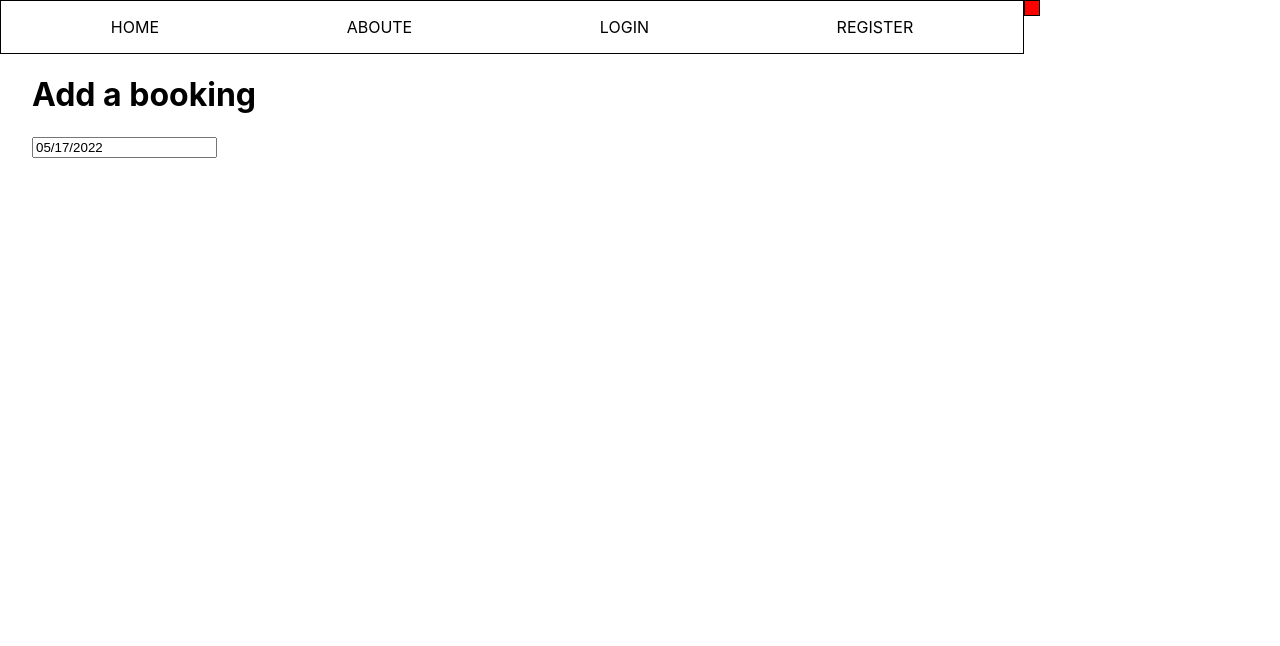
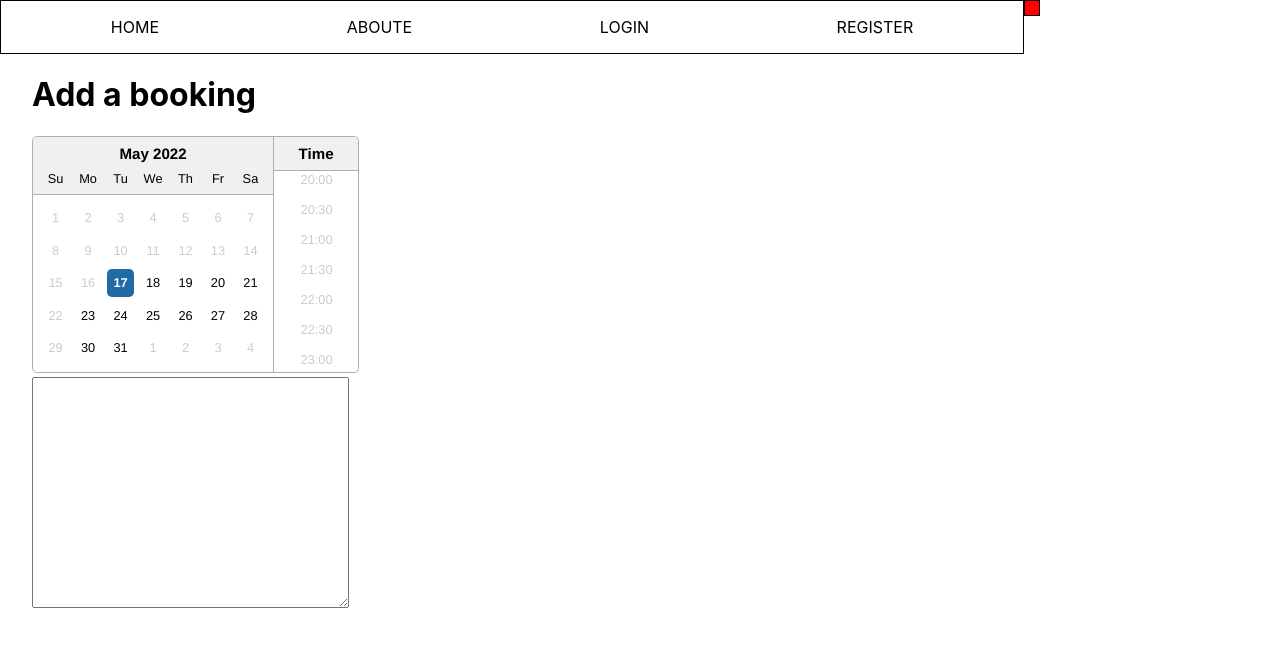
Before and after one commit to BucoTEC/booking-frontend, a Next.js app: page /bookings/create in a window 1280 px wide. Shown: the top 646 px of the page. Built offline with nearby package versions, Linux system fonts and the light colour scheme.

Commit message:
add text area

```diff
--- a/pages/bookings/create.js
+++ b/pages/bookings/create.js
@@ -22,6 +22,7 @@ function CreateBooking() {
 			<div>
 				<DatePicker
 					showTimeSelect
+					inline
 					minDate={now}
 					maxDate={addDays(now, +14)}
 					timeFormat="HH:mm"
@@ -31,6 +32,7 @@ function CreateBooking() {
 					selected={startDate}
 					onChange={(date) => setStartDate(date)}
 				/>
+				<textarea rows="15" cols="37"></textarea>
 			</div>
 		</>
 	);
```
